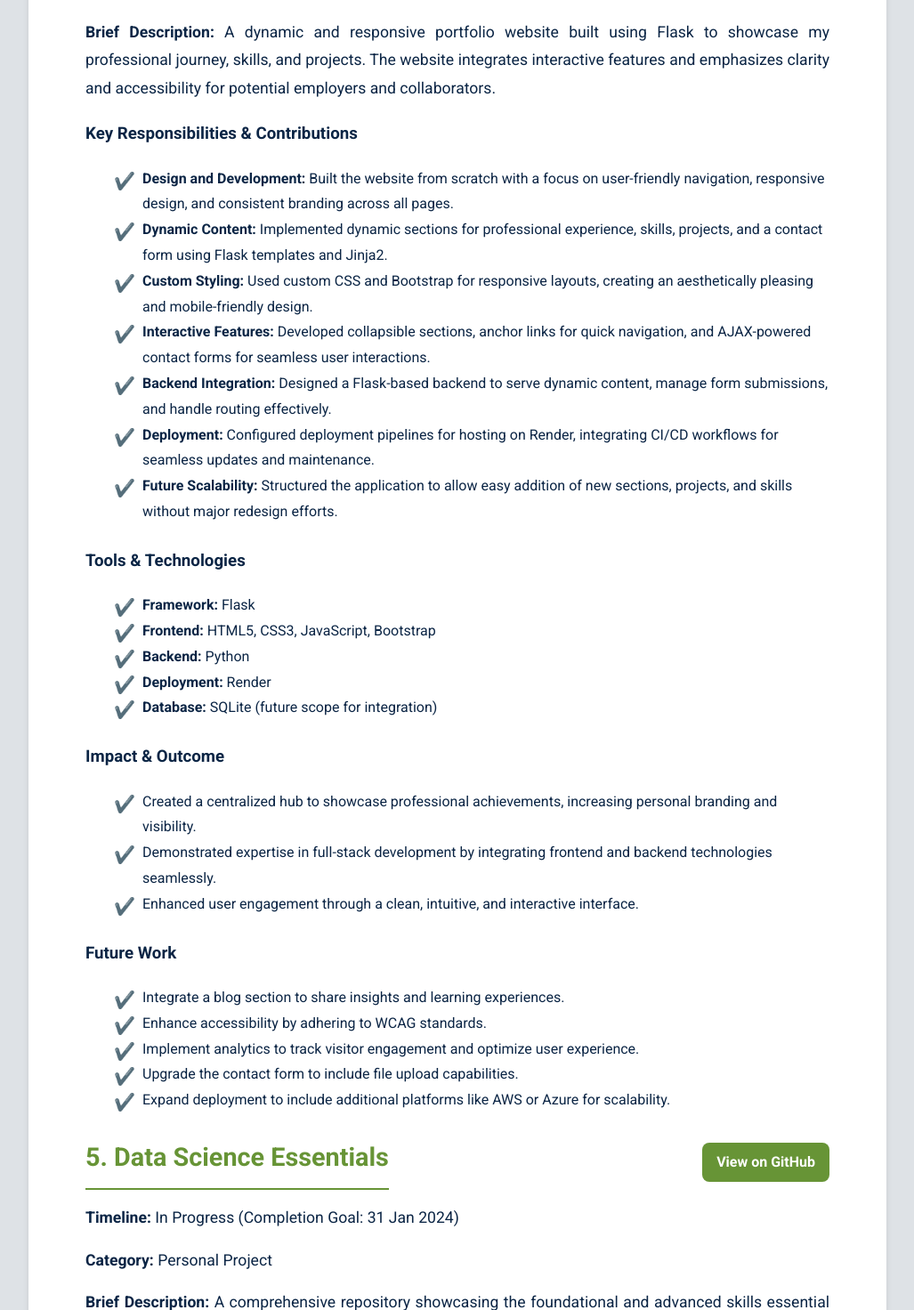
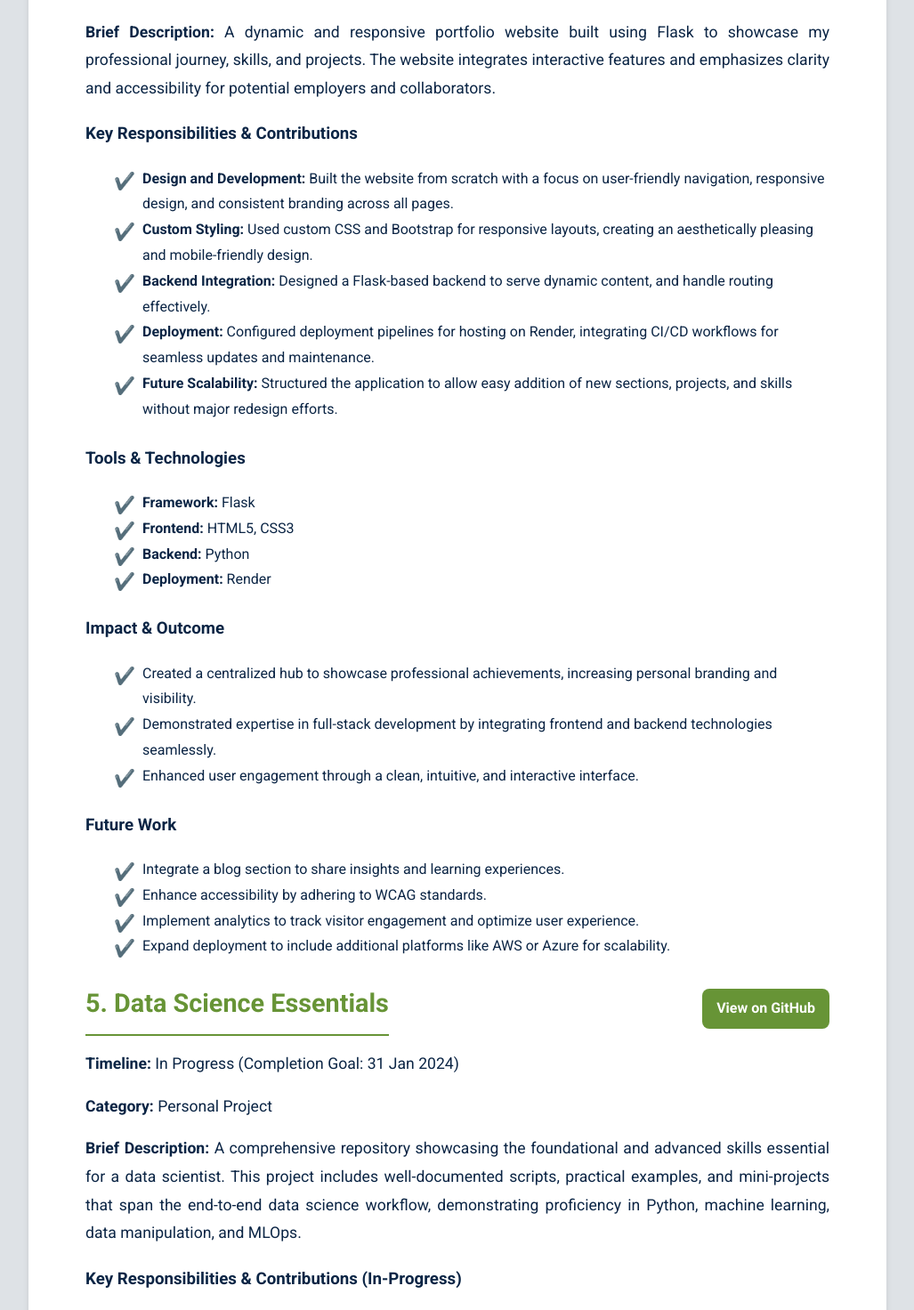
Before and after one commit to AyyaduraiAgalya/portfolio-website-flask, a Flask app: page /projects in a window 1280 px wide. Shown: the part 4336-5808 px from the top of the page at 89% size, without its empty margins (126-1153 px from the left). Run offline with Flask 3, Linux system fonts and the light colour scheme; some libraries are stand-ins or nearby versions.

Commit message:
Updated projects section

```diff
--- a/app/templates/projects.html
+++ b/app/templates/projects.html
@@ -230,20 +230,12 @@
                 Built the website from scratch with a focus on user-friendly navigation, responsive design, and consistent branding across all pages.
             </li>
             <li>
-                <strong>Dynamic Content:</strong>
-                Implemented dynamic sections for professional experience, skills, projects, and a contact form using Flask templates and Jinja2.
-            </li>
-            <li>
                 <strong>Custom Styling:</strong>
                 Used custom CSS and Bootstrap for responsive layouts, creating an aesthetically pleasing and mobile-friendly design.
             </li>
             <li>
-                <strong>Interactive Features:</strong>
-                Developed collapsible sections, anchor links for quick navigation, and AJAX-powered contact forms for seamless user interactions.
-            </li>
-            <li>
                 <strong>Backend Integration:</strong>
-                Designed a Flask-based backend to serve dynamic content, manage form submissions, and handle routing effectively.
+                Designed a Flask-based backend to serve dynamic content, and handle routing effectively.
             </li>
             <li>
                 <strong>Deployment:</strong>
@@ -258,10 +250,9 @@
         <h3>Tools & Technologies</h3>
         <ul>
             <li><strong>Framework:</strong> Flask</li>
-            <li><strong>Frontend:</strong> HTML5, CSS3, JavaScript, Bootstrap</li>
+            <li><strong>Frontend:</strong> HTML5, CSS3</li>
             <li><strong>Backend:</strong> Python</li>
             <li><strong>Deployment:</strong> Render</li>
-            <li><strong>Database:</strong> SQLite (future scope for integration)</li>
         </ul>
 
         <h3>Impact & Outcome</h3>
@@ -276,7 +267,6 @@
             <li>Integrate a blog section to share insights and learning experiences.</li>
             <li>Enhance accessibility by adhering to WCAG standards.</li>
             <li>Implement analytics to track visitor engagement and optimize user experience.</li>
-            <li>Upgrade the contact form to include file upload capabilities.</li>
             <li>Expand deployment to include additional platforms like AWS or Azure for scalability.</li>
         </ul>
     </div>
```
